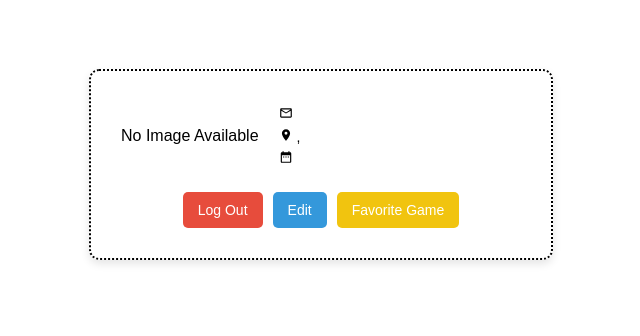
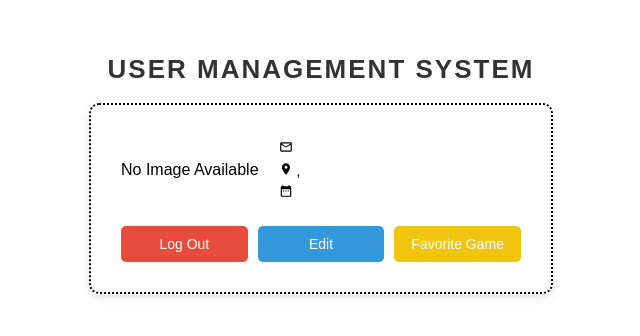
Before and after one commit to MauWiss/Cookify, a React (Vite) app in the folder assignment_3/: page /Profile in a window 1280 px wide. Shown: the part 236-572 px from the top of the page, without its empty margins (319-959 px from the left). Built offline with nearby package versions, Linux system fonts and the light colour scheme; sample sign-in values are in the browser's storage.

Commit message:
can now log out and access favorite game

```diff
--- a/assignment_3/src/App.css
+++ b/assignment_3/src/App.css
@@ -190,10 +190,13 @@ input[type="file"] {
 
 /* Buttons styling */
 .userActions {
-  display: flex;
+  display: grid;
+  grid-template-columns: repeat(auto-fit, minmax(100px, 1fr)); /* Dynamic layout */
+  gap: 10px;
   justify-content: center;
-  gap: 10px; /* Space between buttons */
 }
+
+
 
 .userActions button {
   padding: 10px 15px;
@@ -225,7 +228,7 @@ input[type="file"] {
 }
 
 .userName{
-  font-size: 30px;
+  font-size: 25px !important;
   font-weight: bold;
 }
 
@@ -240,7 +243,11 @@ input[type="file"] {
     margin-bottom: 15px;
   }
 
-  .userActions {
-    flex-direction: column;
   }
-}
+
+  @media (max-width: 600px) {
+    .userActions {
+      grid-template-columns: 1fr; /* Buttons stacked vertically */
+      gap: 10px; /* Add space between buttons */
+    }
+  }
--- a/assignment_3/src/App.jsx
+++ b/assignment_3/src/App.jsx
@@ -1,5 +1,5 @@
 import { useState } from "react";
-import { Routes, Route, Link, Navigate } from "react-router-dom";
+import { Routes, Route, Link, Navigate, useNavigate } from "react-router-dom";
 import "./App.css";
 import Register from "./components/Register";
 import Login from "./components/Login";
@@ -7,7 +7,9 @@ import Profile from "./components/Profile";
 
 function App() {
   const [users, setUsers] = useState([]);
+  const navigate = useNavigate(); // Hook for navigation
 
+  // Handle registration
   const handleRegister = (newUser) => {
     setUsers((prevUsers) => {
       const updatedUsers = [...prevUsers, newUser];
@@ -16,8 +18,15 @@ function App() {
     });
   };
 
+  // Log out function
+  const logOutUser = () => {
+    sessionStorage.removeItem("loggedInUser"); // Clear logged-in user session
+    navigate("/Login"); // Redirect to login page
+  };
+
   const isLoggedIn = !!sessionStorage.getItem("loggedInUser"); // Check if user is logged in
 
+  // Protected Route Wrapper
   const ProtectedRoute = ({ element }) => {
     return isLoggedIn ? element : <Navigate to="/Login" />;
   };
@@ -28,13 +37,13 @@ function App() {
       {!isLoggedIn && (
         <nav>
           <Link to="/Register">Register</Link> || <Link to="/Login">Login</Link>
-          <h1>User Management System</h1>
         </nav>
       )}
+      <h1>User Management System</h1>
       <Routes>
         <Route path="/Register" element={<Register onRegister={handleRegister} />} />
         <Route path="/Login" element={<Login />} />
-        <Route path="/Profile" element={<ProtectedRoute element={<Profile />} />} />
+        <Route path="/Profile" element={<Profile logOutUser={logOutUser} />} />
         <Route path="*" element={<Navigate to="/Login" />} /> {/* Default to Login */}
       </Routes>
       <div className="overlay"></div>
--- a/assignment_3/src/components/Login.jsx
+++ b/assignment_3/src/components/Login.jsx
@@ -108,7 +108,6 @@ export default function Login(props) {
       {errors.password && <p>{errors.password}</p>}
 
       <button type="submit">Login</button>
-      <button onClick={()=> {logOutUser()}} >Log Out</button>
     </form>
   );
 }
--- a/assignment_3/src/components/Profile.jsx
+++ b/assignment_3/src/components/Profile.jsx
@@ -5,7 +5,7 @@ import {
   MdDateRange,
 } from "react-icons/md";
 
-export default function Profile() {
+export default function Profile({ logOutUser }) {
   const [userData, setUserData] = useState(null);
 
   useEffect(() => {
@@ -19,7 +19,6 @@ export default function Profile() {
   if (!userData) {
     return <p>Please log in to view your profile.</p>;
   }
-  console.log("Image Data:", userData.image);
 
   return (
     <div className="userBlock">
@@ -29,7 +28,7 @@ export default function Profile() {
             <img
               src={userData.image} // Base64 string or URL
               alt="User"
-              style={{ maxWidth: "100px", borderRadius: "50%" }}
+              style={{ maxWidth: "200px", borderRadius: "10%" }}
             />
           ) : (
             <p>No Image Available</p>
@@ -52,9 +51,19 @@ export default function Profile() {
         </div>
       </div>
       <div className="userActions">
-        <button>Log Out</button>
+        <button
+          onClick={() => {
+            logOutUser();
+          }}
+        >
+          Log Out
+        </button>
         <button>Edit</button>
-        <button>Favorite Game</button>
+        <button
+          onClick={() => window.open("https://www.falafelgame.com/", "_blank")}
+        >
+          Favorite Game
+        </button>
       </div>
     </div>
   );
```
